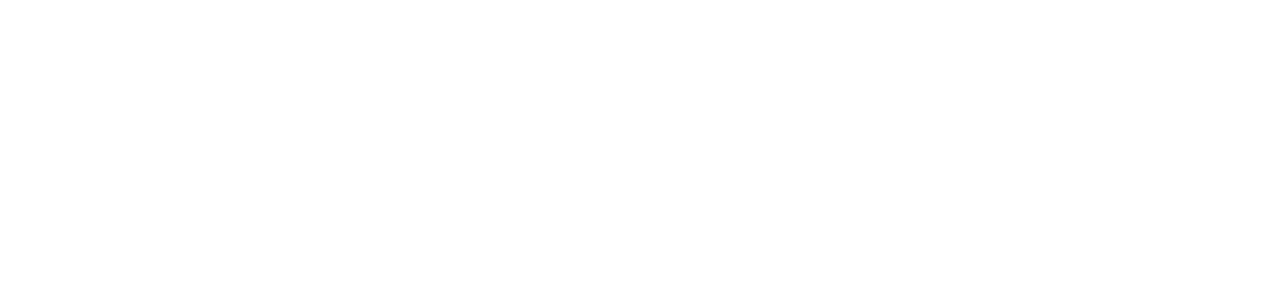
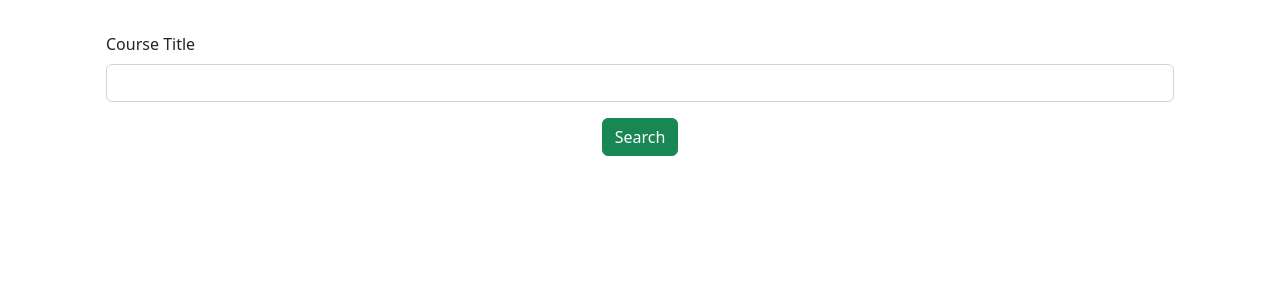
Before and after one commit to hami-r/CourseAppNewAngular, an Angular app: page /search in a window 1280 px wide. Before the commit this address led to /. Shown: the top 300 px of the page. Built offline with nearby package versions, Linux system fonts and the light colour scheme.

Commit message:
search page with api

```diff
--- a/src/app/api.service.ts
+++ b/src/app/api.service.ts
@@ -15,4 +15,8 @@
   addCourse = (dataToSend:any) => {
     return this.http.post("http://localhost:8080/add",dataToSend)
   }
+
+  searchCourse = (dataToSend:any) => {
+    return this.http.post("http://localhost:8080/search",dataToSend)
+  }
 }
--- a/src/app/navbar/navbar.component.html
+++ b/src/app/navbar/navbar.component.html
@@ -12,6 +12,9 @@
           <li class="nav-item">
             <a class="nav-link" routerLink="/view">View</a>
           </li>
+          <li class="nav-item">
+            <a class="nav-link" routerLink="/search">Search</a>
+          </li>
         </ul>
       </div>
     </div>
--- /dev/null
+++ b/src/app/search-course/search-course.component.html
@@ -0,0 +1,33 @@
+<div class="container">
+    <div class="row">
+        <div class="col col-12 col-sm-12 col-md-12 col-lg-12 col-xl-12 col-xxl-12">
+            <div class="row g-3 m-3">
+                <div class="col col-12 col-sm-12 col-md-12 col-lg-12 col-xl-12 col-xxl-12">
+                    <label for="" class="form-label">Course Title</label>
+                    <input name="courseTitle" [(ngModel)]="courseTitle" type="text" class="form-control">
+                </div>
+                <div class="col col-12 col-sm-12 col-md-12 col-lg-12 col-xl-12 col-xxl-12 text-center">
+                    <button (click)="searchCourse()" class="btn btn-success">Search</button>
+                </div>
+            </div>
+            <div class="row g-3" *ngFor="let i of searchData">
+                <div class="col col-12 col-sm-12 col-md-6 col-lg-6 col-xl-6 col-xxl-6">
+                    <label for="" class="form-label">Course Description</label>
+                    <input type="text" class="form-control" value="{{i.courseDescription}}">
+                </div>
+                <div class="col col-12 col-sm-12 col-md-6 col-lg-6 col-xl-6 col-xxl-6">
+                    <label for="" class="form-label">Course Venue</label>
+                    <input type="text" class="form-control" value="{{i.courseVenue}}">
+                </div>
+                <div class="col col-12 col-sm-12 col-md-6 col-lg-6 col-xl-6 col-xxl-6">
+                    <label for="" class="form-label">Course Duration</label>
+                    <input type="text" class="form-control" value="{{i.courseDuration}}">
+                </div>
+                <div class="col col-12 col-sm-12 col-md-6 col-lg-6 col-xl-6 col-xxl-6">
+                    <label for="" class="form-label">Course Date</label>
+                    <input type="text" class="form-control" value="{{i.courseDate}}">
+                </div>
+            </div>
+        </div>
+    </div>
+</div>
--- /dev/null
+++ b/src/app/search-course/search-course.component.ts
@@ -0,0 +1,30 @@
+import { Component } from '@angular/core';
+import { ApiService } from '../api.service';
+
+@Component({
+  selector: 'app-search-course',
+  templateUrl: './search-course.component.html',
+  styleUrls: ['./search-course.component.css']
+})
+export class SearchCourseComponent {
+  constructor(private api:ApiService) {}
+  courseTitle = ""
+  searchData:any = []
+  searchCourse = () => {
+    let data:any = {
+      "courseTitle":this.courseTitle
+    }
+    console.log(data);
+    this.api.searchCourse(data).subscribe(
+      (response:any) => {
+        console.log(response);
+        if(response.length == 0){
+          alert("Not found")
+        } else {
+          this.searchData = response
+        }
+
+      }
+    )
+  }
+}
```
Also changed, not shown: src/app/app.module.ts (+7 -1 lines), src/app/search-course/search-course.component.css (added).
